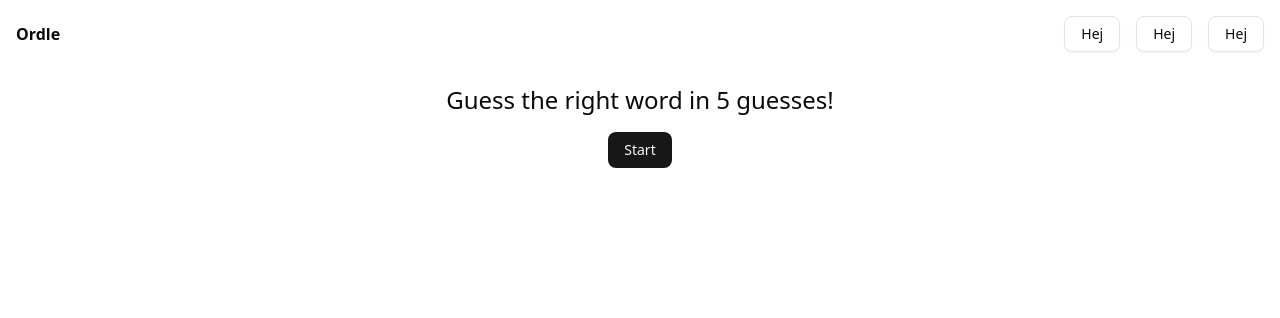
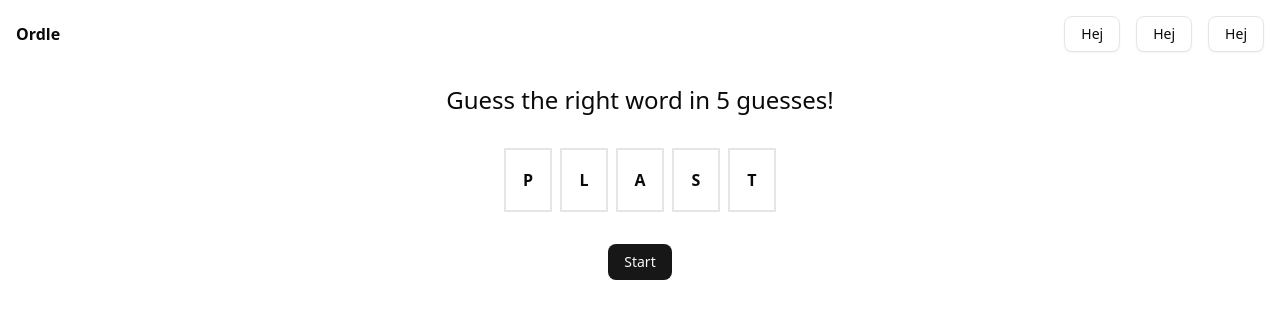
Before and after one commit to jonte265/guess-word, a Next.js app: page / in a window 1280 px wide. Shown: the top 318 px of the page. Built offline with nearby package versions, Linux system fonts and the light colour scheme.

Commit message:
add start screen animation

```diff
--- a/components/ui/custom/GameArea.tsx
+++ b/components/ui/custom/GameArea.tsx
@@ -1,9 +1,11 @@
 'use client';
 
+import words from '@/app/data/words.json';
 import { Button } from '@/components/ui/button';
 import alphabetKeyboard from '@/app/data/alphabetKeyboard.json';
 import useWordStore from '@/app/store/store';
 import LetterBox from './LetterBox';
+import { useEffect, useState } from 'react';
 
 // type GameAreaType = {
 //   alp: string;
@@ -11,6 +13,16 @@ import LetterBox from './LetterBox';
 
 function GameArea() {
   const wordStore = useWordStore();
+
+  const [random, setRandom] = useState(0);
+
+  useEffect(() => {
+    const timer = setTimeout(() => {
+      setRandom(Math.floor(Math.random() * words.length));
+    }, 1500);
+
+    return () => clearTimeout(timer);
+  });
 
   return (
     <section className='flex flex-col gap-4 justify-center items-center max-w-2xl m-auto'>
@@ -95,8 +107,17 @@ function GameArea() {
           {wordStore.gameWin ? <h2>You won!</h2> : <h2>You've NOT won</h2>}
         </>
       ) : (
-        <div className='flex flex-col gap-4 justify-center items-center'>
+        <div className='flex flex-col gap-8 justify-center items-center'>
           <h1 className='text-2xl'>Guess the right word in 5 guesses!</h1>
+          <div className='flex gap-2 items-center justify-center'>
+            {words[random].split('').map((word, index) => {
+              return (
+                <div key={index} className='flex justify-center items-center'>
+                  <LetterBox letter={word} />
+                </div>
+              );
+            })}
+          </div>
           <Button onClick={wordStore.startGame}>Start</Button>
         </div>
       )}
```
